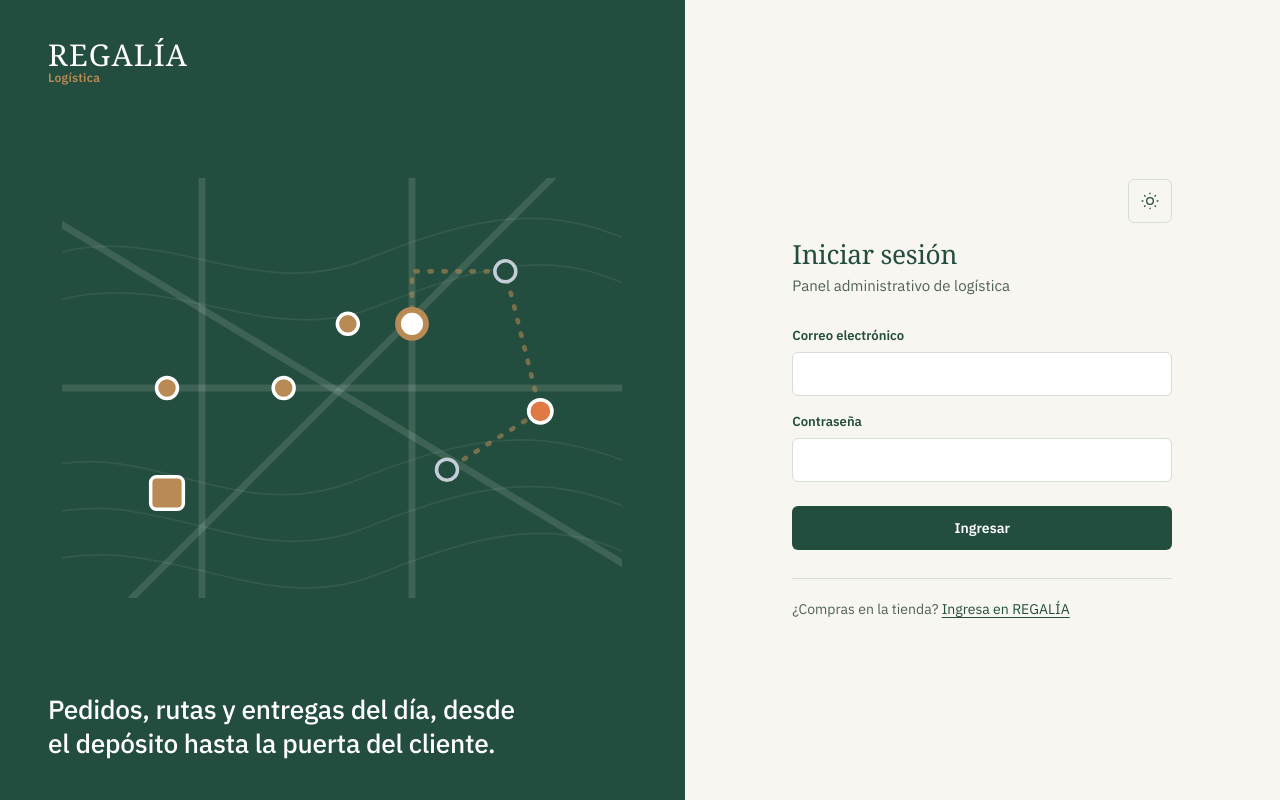
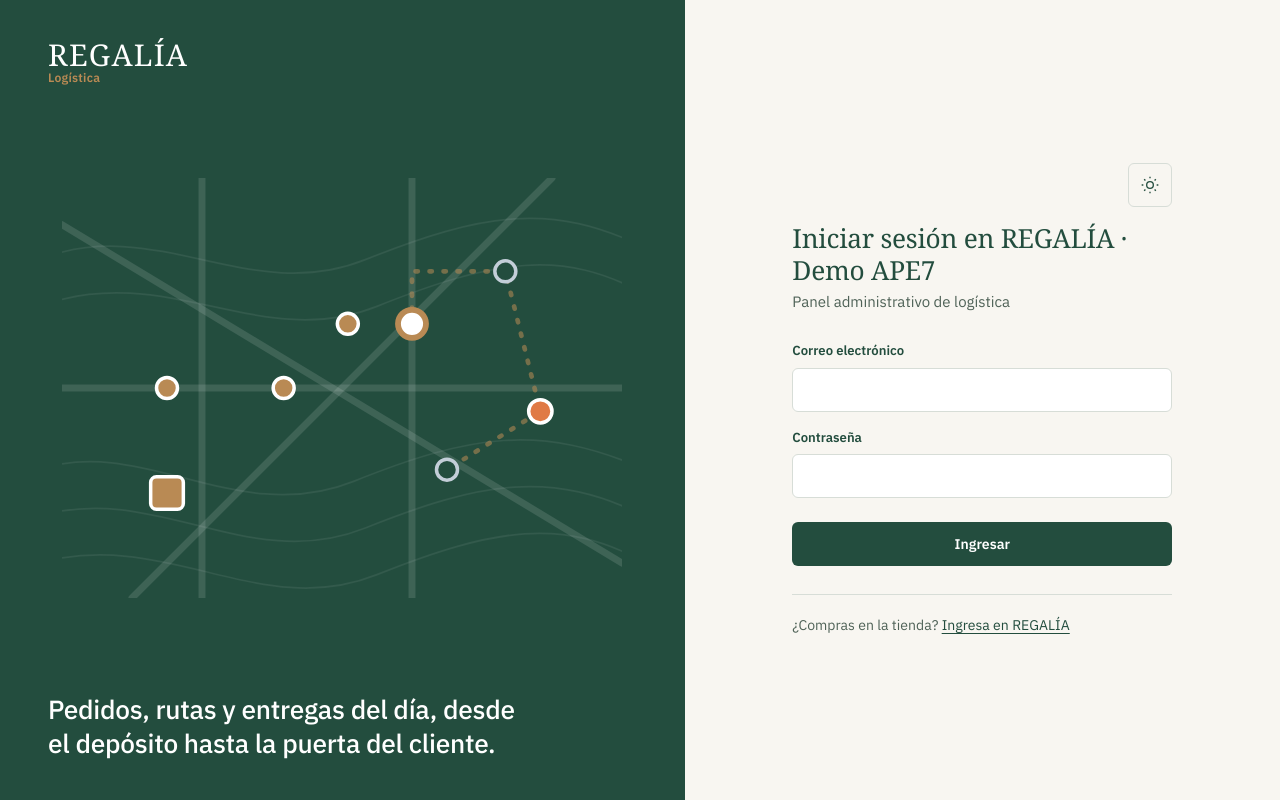
Before and after one commit to logistica-gc-uta/frontend-web-logistica, a React (Vite) app: page /admin/login in a window 1280 px wide. Built offline with nearby package versions, Linux system fonts and the light colour scheme; no server answers.

Commit message:
test(ape7): mark the demo login for the deployment rehearsal

```diff
--- a/src/features/auth/LoginPage.tsx
+++ b/src/features/auth/LoginPage.tsx
@@ -51,7 +51,7 @@ export function LoginPage() {
         <div className="auth-card__toolbar">
           <AdminThemeToggle dark={dark} onToggle={toggle} />
         </div>
-        <h1>Iniciar sesión</h1>
+        <h1>Iniciar sesión en REGALÍA · Demo APE7</h1>
         <p className="text-muted">Panel administrativo de logística</p>
 
         {submitError && <Alert>{submitError}</Alert>}
```
Also changed, not shown: 1 other file (tests, documents, lock files or other folders).
